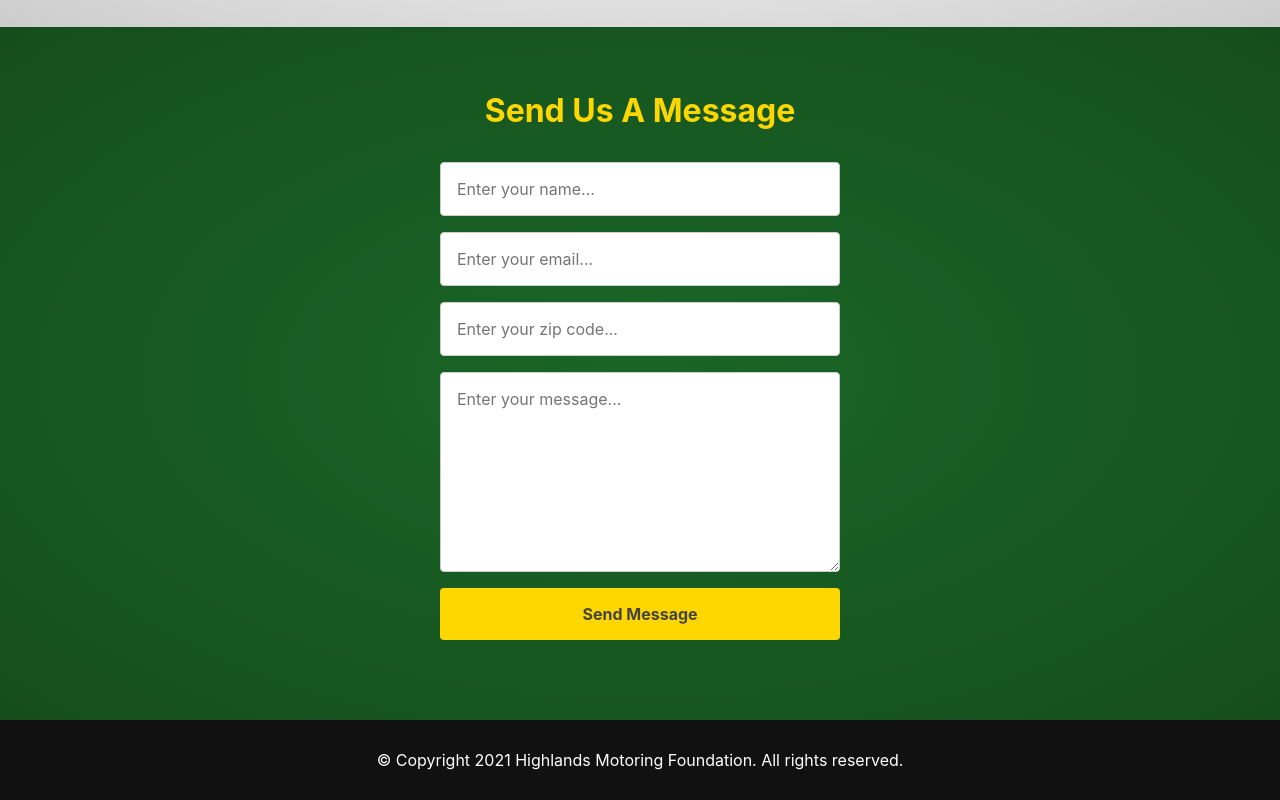
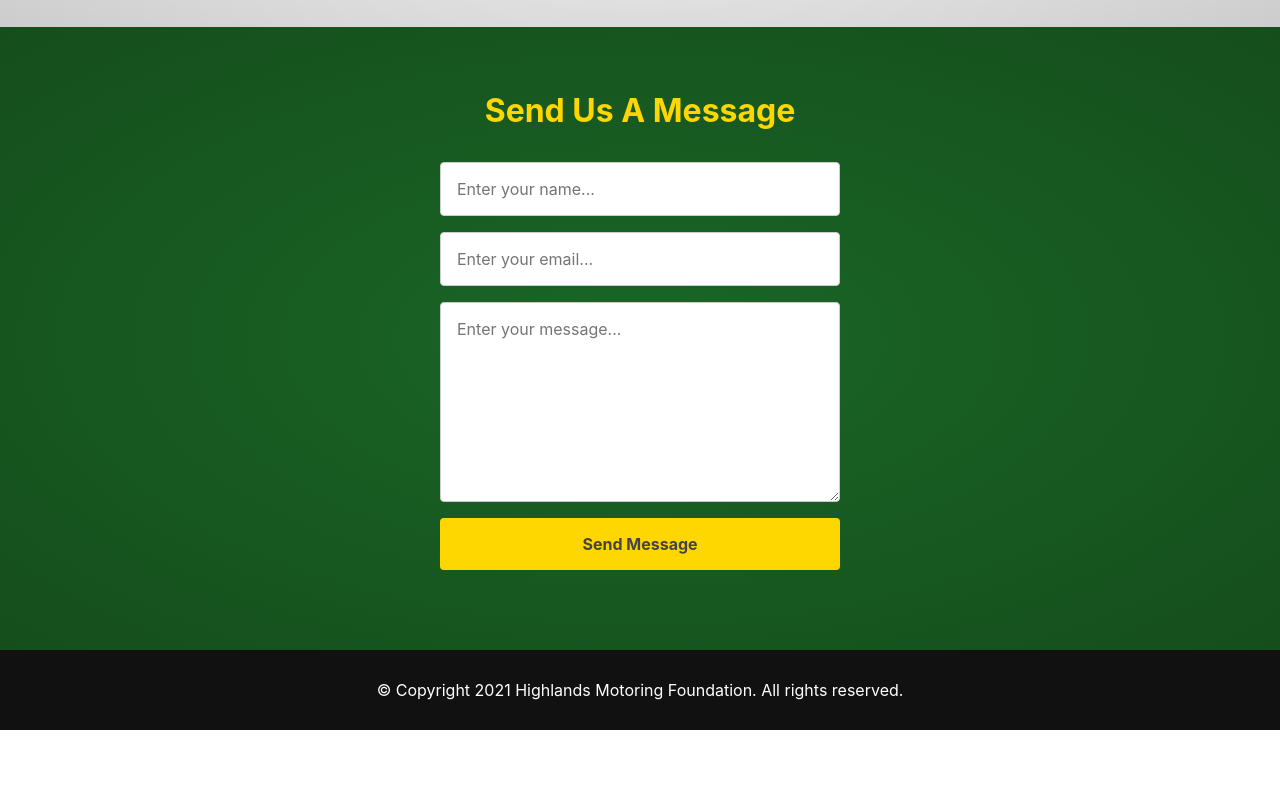
Before and after one commit to bmehder/mountain-motoring, a Svelte app: page / in a window 1280 px wide. Shown: the part 5769-6569 px from the top of the page. After the commit the page ends 6499 px from the top, so only its background shows below. Built offline with nearby package versions, Linux system fonts and the light colour scheme.

Commit message:
contact form modification

```diff
--- a/src/Contact.svelte
+++ b/src/Contact.svelte
@@ -3,7 +3,7 @@
   <form on:submit|preventDefault>
     <input placeholder="Enter your name..." type="text" />
     <input placeholder="Enter your email..." type="email" />
-    <input placeholder="Enter your zip code..." type="text" />
+    <!-- <input placeholder="Enter your zip code..." type="text" /> -->
     <textarea placeholder="Enter your message..." />
     <button>Send Message</button>
   </form>
```
